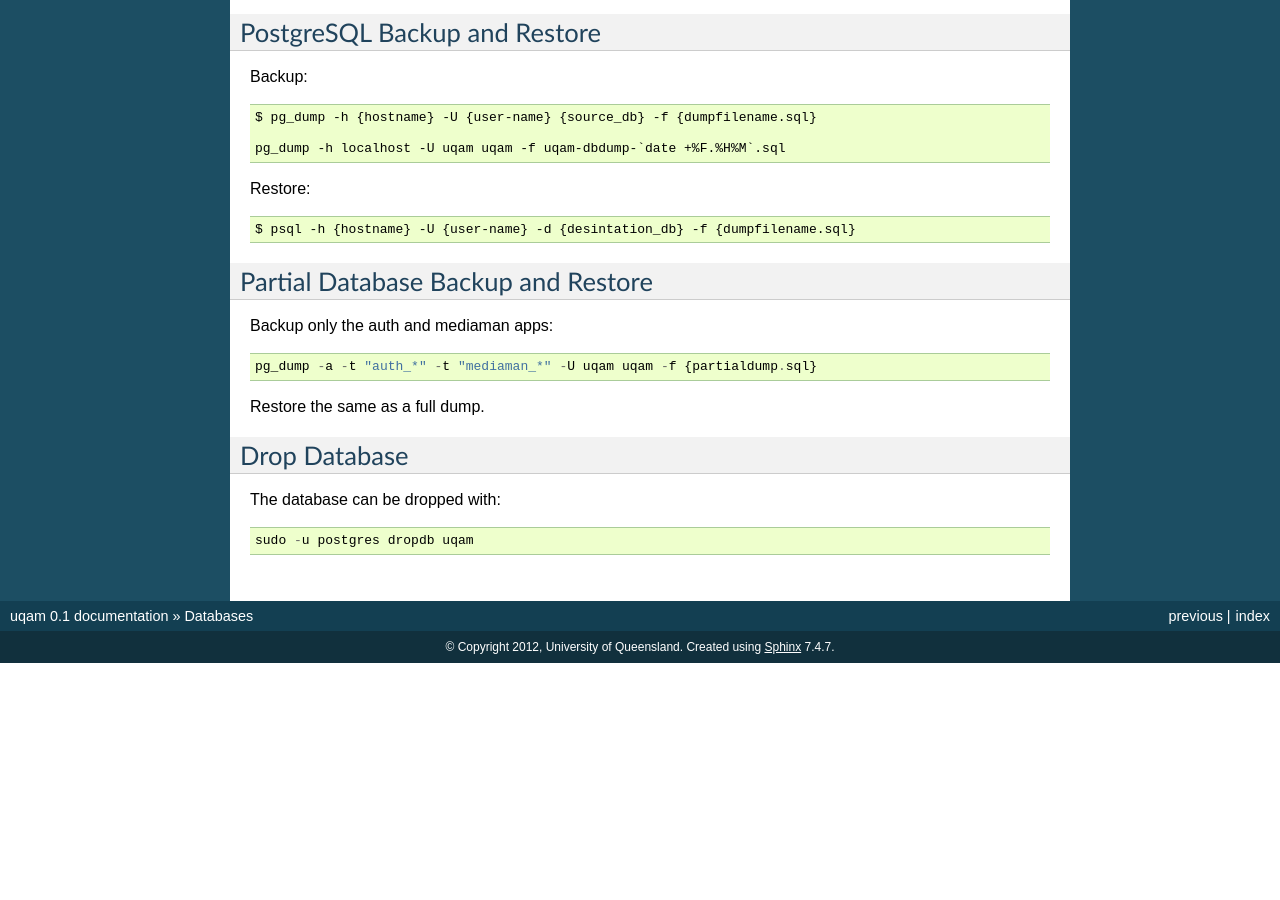
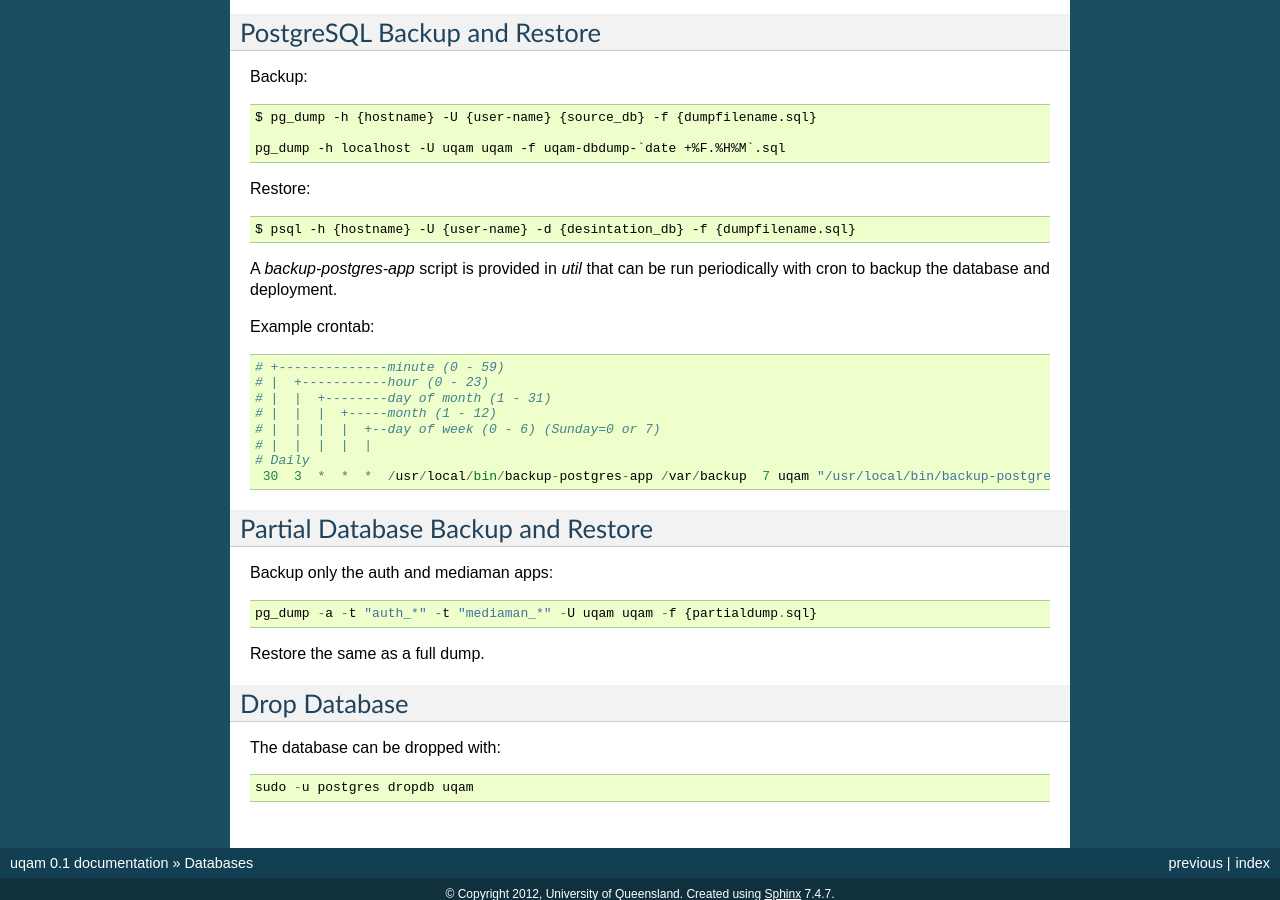
Before and after one commit to uq-eresearch/uqam, a Sphinx documentation site: the page built from docs/databases.rst, in a window 1280 px wide and 900 px high, scrolled down 2078 px. Built offline with Sphinx 7.4.7, drawn with Linux system fonts in a browser that asks for light colours; before the commit the page ends 2741 px from its top, so only the background shows below that.

Commit message:
More detail on running backups.

```diff
--- a/docs/databases.rst
+++ b/docs/databases.rst
@@ -124,6 +124,21 @@ Restore::
 
     $ psql -h {hostname} -U {user-name} -d {desintation_db} -f {dumpfilename.sql}
 
+A `backup-postgres-app` script is provided in `util` that can be run
+periodically with cron to backup the database and deployment.
+
+Example crontab::
+
+    # +--------------minute (0 - 59)
+    # |  +-----------hour (0 - 23)
+    # |  |  +--------day of month (1 - 31)
+    # |  |  |  +-----month (1 - 12)
+    # |  |  |  |  +--day of week (0 - 6) (Sunday=0 or 7)
+    # |  |  |  |  |
+    # Daily
+     30  3  *  *  *  /usr/local/bin/backup-postgres-app /var/backup  7 uqam "/usr/local/bin/backup-postgres-app /var/spool/cron/root"
+
+
 
 Partial Database Backup and Restore
 -----------------------------------
```
Also changed, not shown: 1 other file.
